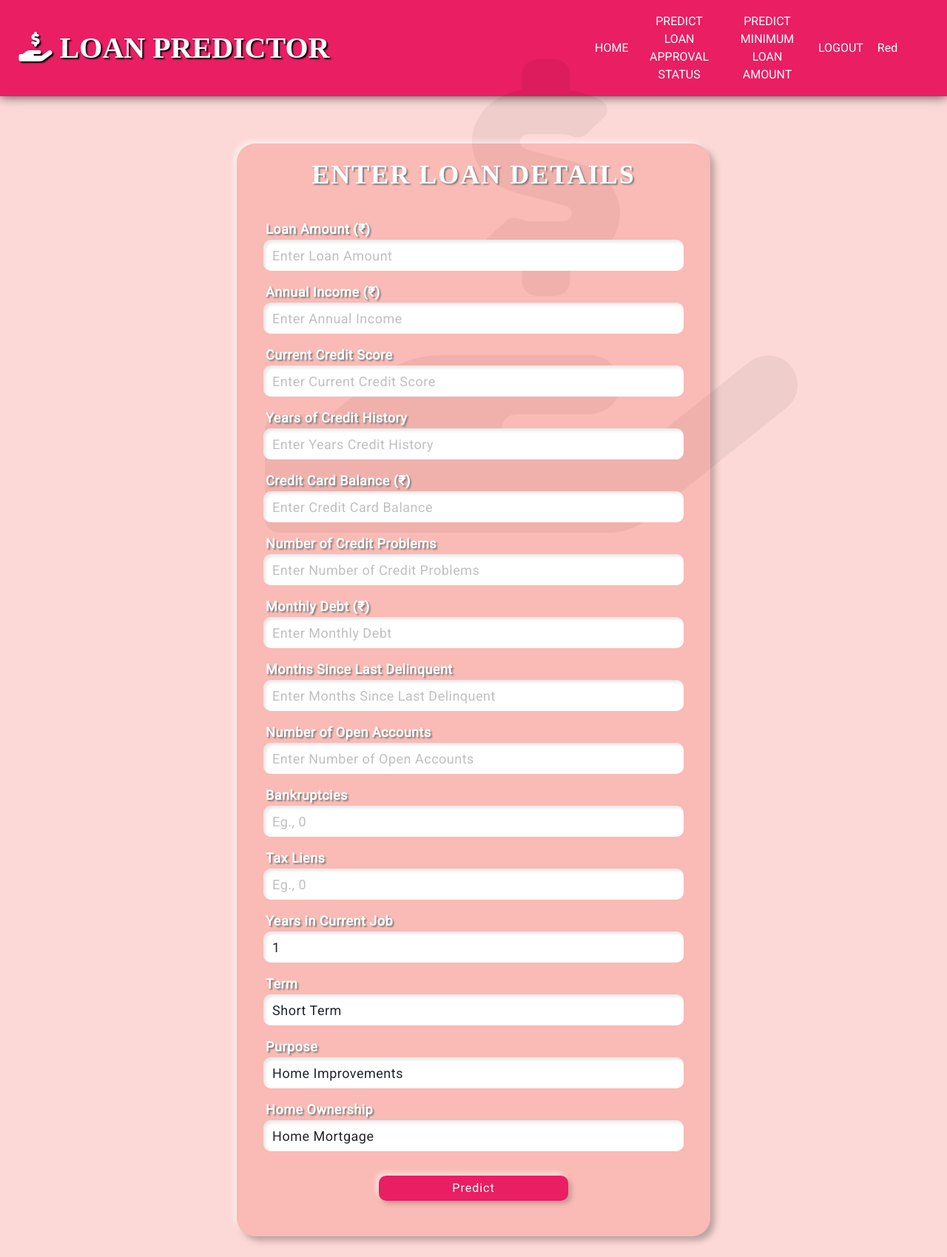
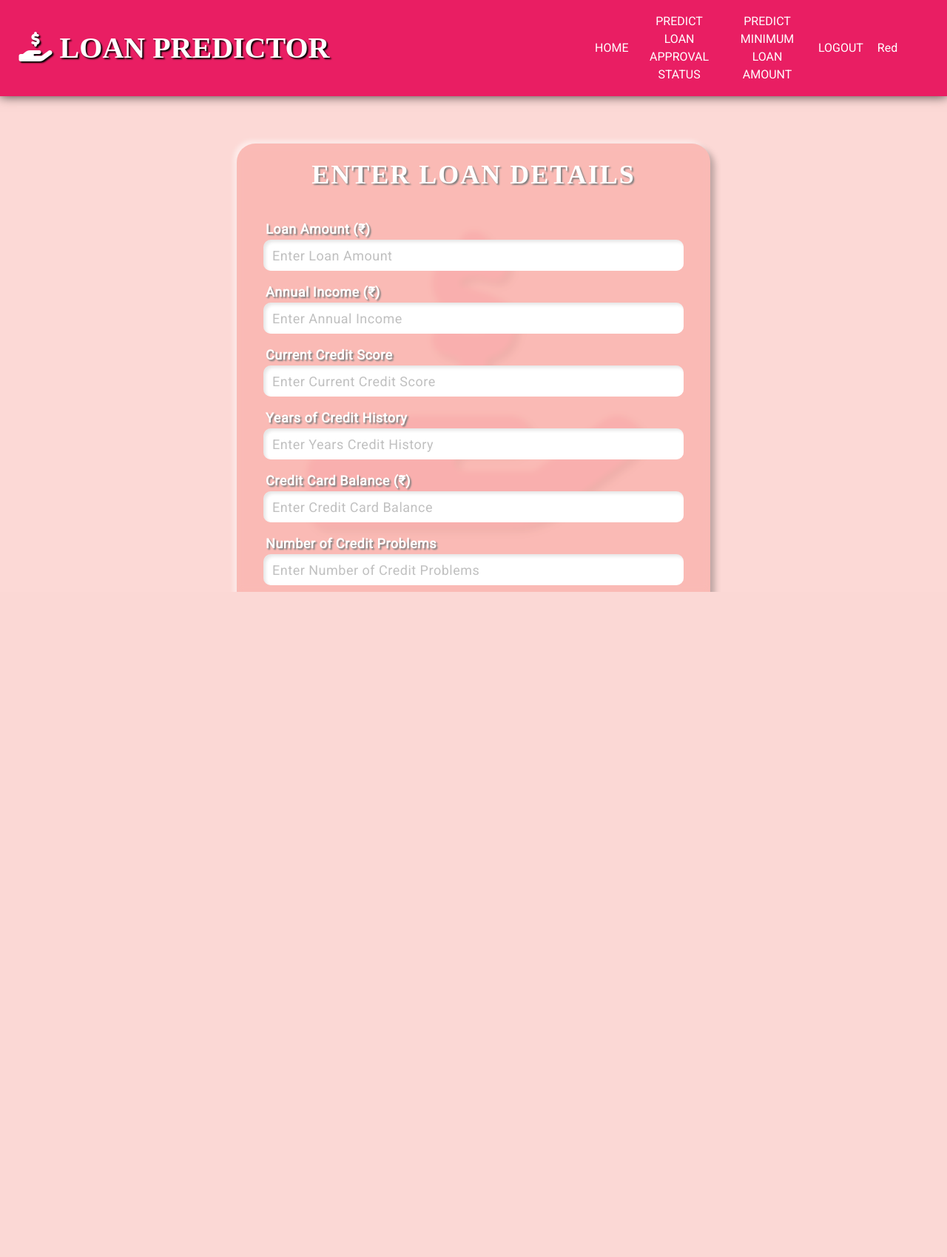
Before and after one commit to yash4302/Loan_Prediction, a Django app: page /loan in a window 1280 px wide. Shown: the whole page at 74% size. After the commit the page ends 800 px from the top, so only its background shows below. Run offline with Django 3.2, Linux system fonts and the light colour scheme; the visitor is signed in with stand-in values (Sample User, id 1); some libraries are stand-ins or nearby versions; some web fonts are replaced.

Commit message:
Background & Responsiveness fixed

```diff
--- a/loan_app/static/css/style.css
+++ b/loan_app/static/css/style.css
@@ -114,6 +114,7 @@
 	box-shadow: 6px 6px 8px 0 rgba(0, 0, 0, 0.25), -4px -4px 6px 0 rgba(255, 255, 255, 0.5);
 	border-radius: 25px !important;
 	border: 0px !important;
+	backdrop-filter: blur( 4px );
 }
 
 .login p {
@@ -191,6 +192,7 @@
 	margin: 3% 7%;
 	box-shadow: 4px 4px 6px 0 rgba(0, 0, 0, 0.2), -4px -4px 6px 0 rgba(255, 255, 255, 0.5);
 	border: 3px solid var(--currentColor) !important;
+	backdrop-filter: blur( 4px );
 }
 
 .card-header {
@@ -214,15 +216,24 @@
 
 /* Card ends*/
 
-.img img {
-	height: 80%;
+.img {
+	height: 100%;
+	width: 100%;
 	position: fixed;
-	opacity: 5%;
-	top: 10%;
-	left: 28%;
+	display: flex;
+	justify-content: center;
+	align-items: center;
+	padding: 5% 25%;
 }
 
-@media(max-width: 840px){
+	.img h2 {
+		font-size: 2500%;
+		opacity: 7%;
+		color: var(--currentColor);
+		text-shadow: 6px 6px 8px black;
+	}
+
+@media(max-width: 1024px){
 	.navbar {
 		flex-direction: column;
 	}
@@ -231,4 +242,13 @@
 			flex-direction: column;
 			width: 80%;
 		}
+
+	.img {
+		padding: 10% 5%;
+		align-items: flex-start;
+	}
+
+	.img h2 {
+		font-size: 1000%;
+	}
 }
--- a/loan_app/templates/base.html
+++ b/loan_app/templates/base.html
@@ -50,7 +50,7 @@
     </nav>
 
     <div class="img">
-        <img src="{% static 'hand-holding-usd-solid.svg' %}" />
+        <h2><i class="fas fa-hand-holding-usd"></i></h2>
     </div>
 
     {% block content %}
```
